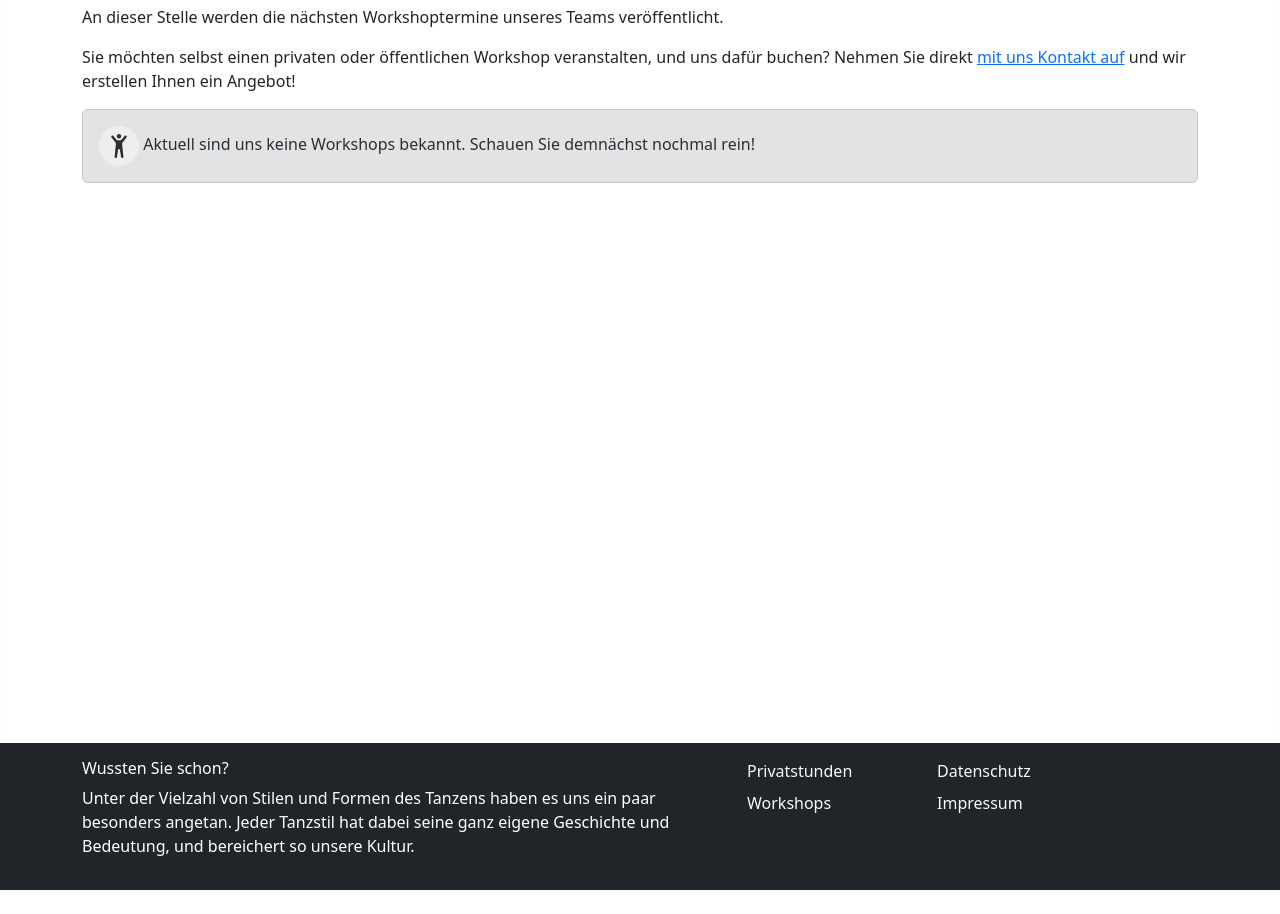
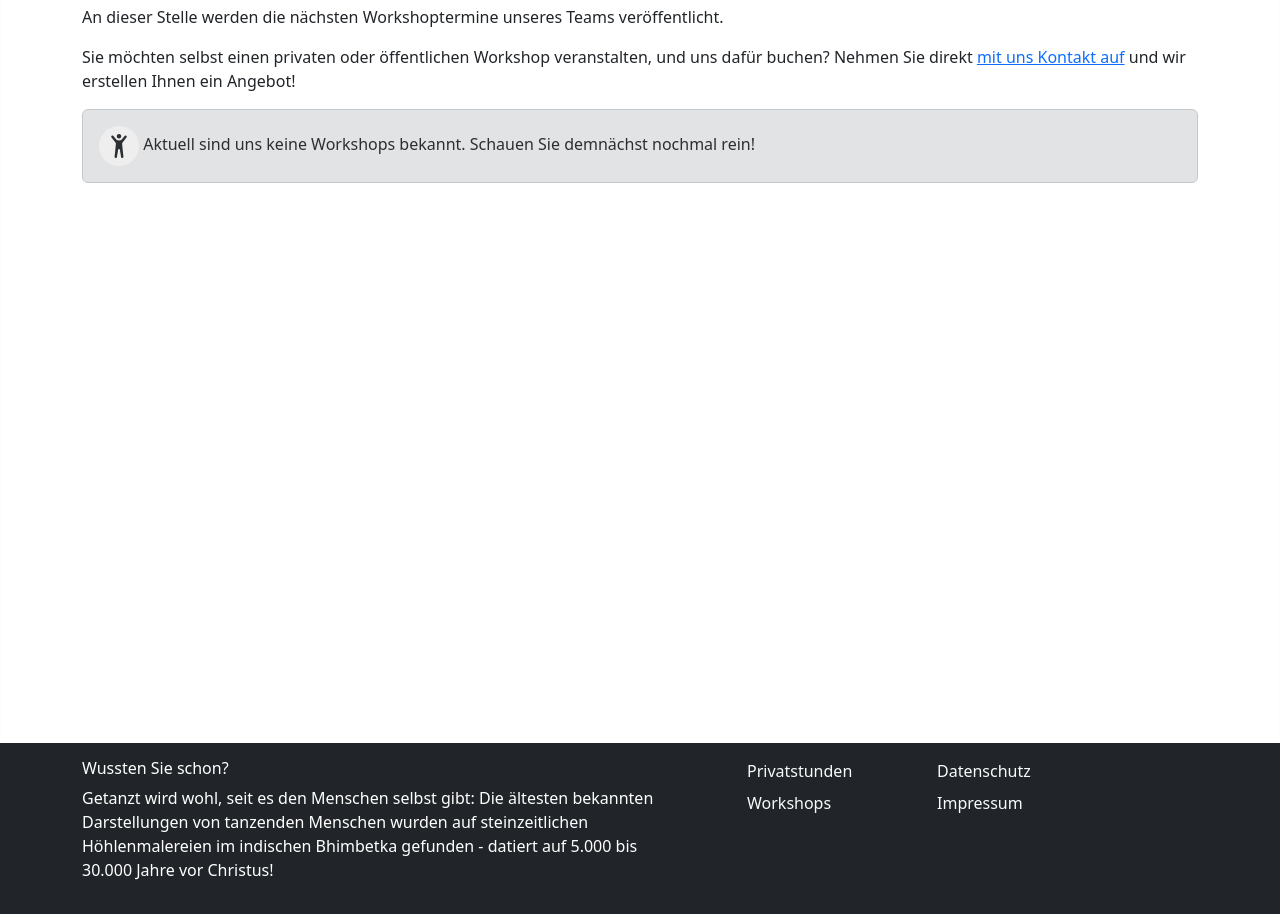
Before and after one commit to cr7pt0gr4ph7/tanzgefuehl.dance, a Jekyll site: the page built from workshops.html, in a window 1280 px wide. Shown: the part 967-1881 px from the top of the page. Built offline with Jekyll 4.4.1, drawn with Linux system fonts in a browser that asks for light colours; before the commit the page ends 1857 px from its top, so only the background shows below that.

Commit message:
Add additional random facts

```diff
--- a/_includes/components/random-facts/facts.html
+++ b/_includes/components/random-facts/facts.html
@@ -19,3 +19,69 @@
         Es fördert die Flexibilität, verbessert die Ausdauer, stärkt die Muskeln und hebt die Laune.
     </p>
 </div>
+<div class="fact">
+    <h6>Wussten Sie schon?</h6>
+    <p>
+        Getanzt wird wohl, seit es den Menschen selbst gibt:
+        Die ältesten bekannten Darstellungen von tanzenden Menschen wurden auf steinzeitlichen Höhlenmalereien
+        im indischen <a target="_blank" href="https://en.wikipedia.org/wiki/Bhimbetka_rock_shelters#Rock_art_and_paintings">Bhimbetka</a> gefunden - datiert auf 5.000 bis 30.000 Jahre vor Christus!
+    </p>
+    <p class="more">
+        Abgebildet sind dort gemeinschaftliche Reihentänze, vermutlich mit rituellem Hintergrund,
+        neben anderen Darstellungen des täglichen Lebens der Höhlenbewohner.
+    </p>
+</div>
+<div class="fact">
+    <h6>Wussten Sie schon?</h6>
+    <p>
+        Im Jahr 2009 tanzten exakt 13.597 Menschen in Mexiko-Stadt
+        <a target="_blank" href="https://www.youtube.com/watch?v=f6O2z4O7VH0">synchron zu "Thriller" von Michael Jackson</a>
+        stellten damit einen
+        <a target="_blank" href="https://www.guinnessworldrecords.de/world-records/largest-thriller-dance">Guinness-Weltrekord"</a>
+        auf!
+    </p>
+</div>
+<div class="fact">
+    <h6>Wussten Sie schon?</h6>
+    <p>
+        Der Wiener Walzer war zu seinen Ursprüngen einst ein handfester Skandal,
+        weil Paare sich so eng umarmten, was für die damalige Zeit als äußerst unanständig galt.
+        1758 wurde der Walzer in Wien sogar hochoffiziell verboten, da er <em>&bdquo;der Gesundheit schädlich und auch der Sünden halber sehr gefährlich&rdquo;</em> sei.
+    </p>
+</div>
+<div class="fact">
+    <h6>Wussten Sie schon?</h6>
+    <p>
+        Der Foxtrott, ein Standardtanz, entstand im frühen 20. Jahrhundert
+        und wurde aufgrund seines entspannten Tanzgefühls bekannt &amp; äußerst beliebt.
+        Aus ihm entwickelten sich außerdem als stilistisch unabhängige Formen
+        der langsamere Slowfox sowie der schnellere Quickstep &mdash; die Herkunft der Benennung wird hier der Fantasie des Lesers überlassen.
+    </p>
+</div>
+<div class="fact">
+    <h6>Wussten Sie schon?</h6>
+    <p>
+        Die seit der Rechtsschreibreform von 1996 gültige deutsch-englische Mischschreibweise &bdquo;<em>Quickste<strong>pp</strong>&rdquo;</em>
+        konnte sich im Tanzbereich bisher nicht durchsetzen, es blieb dort bei der Schreibweise <em>&bdquo;Quickste<strong>p</strong>&rdquo;</em>.
+    </p>
+    <p>
+        Der zu diesem Zeitpunkt bereits so geschriebene <em>&bdquo;Foxtro<strong>tt</strong>&rdquo;</em>
+        hatte sich schon davor aus der englischen Bezeichnung <em>&bdquo;Foxtro<strong>t</strong>&rdquo;</em> entwickelt,
+        daher wurde und wird er in der deutschen Tanzszene auch durchweg als Foxtrott bezeichnet.
+    </p>
+</div>
+<div class="fact">
+    <h6>Wussten Sie schon?</h6>
+    <p>
+        Die Salsa-Musik und der dazugehörige Tanz vereinen afrikanische und europäische Einflüsse, die in der Karibik &ndash; aufgrund der Sklaverei &ndash; aufeinandertrafen.
+        Nach dem zweiten Weltkrieg brachten Emigranten aus Kuba, Kolumbien, Venezuela und Puerto Rico die daraus entstandenen Tänze mit in die USA,
+        hier entstand der weltweit bekannte <em>New York Style</em> (auch <em>LA Style</em>) der Salsa.
+    </p>
+</h6>
+</div>
+<div class="fact">
+    <h6>In eigener Sache</h6>
+    <p>
+        Kennen Sie schon unsere <a href="{{ link workshop.html }}#-">Workshop-Seite</a>?
+    </p>
+</div>
--- a/_includes/footer.html
+++ b/_includes/footer.html
@@ -28,7 +28,7 @@
             return;
         }
 
-        var facts = container.querySelectorAll(".fact");
+        var facts = container.querySelectorAll(".fact:not(.hidden)");
         if (facts.length > 0) {
             var randomIndex = Math.floor(Math.random() * facts.length);
             facts[randomIndex].classList.add("active");
--- a/_sass/footer.scss
+++ b/_sass/footer.scss
@@ -23,3 +23,23 @@
 .did-you-know .fact.active {
     display: block;
 }
+
+.did-you-know {
+    .fact {
+        display: none;
+
+        .more {
+            display: none;
+        }
+
+        a {
+            color: inherit;
+            font-weight: 500;
+            text-decoration: none;
+
+            &:hover {
+                text-decoration: underline;
+            }
+        }
+    }
+}
```
